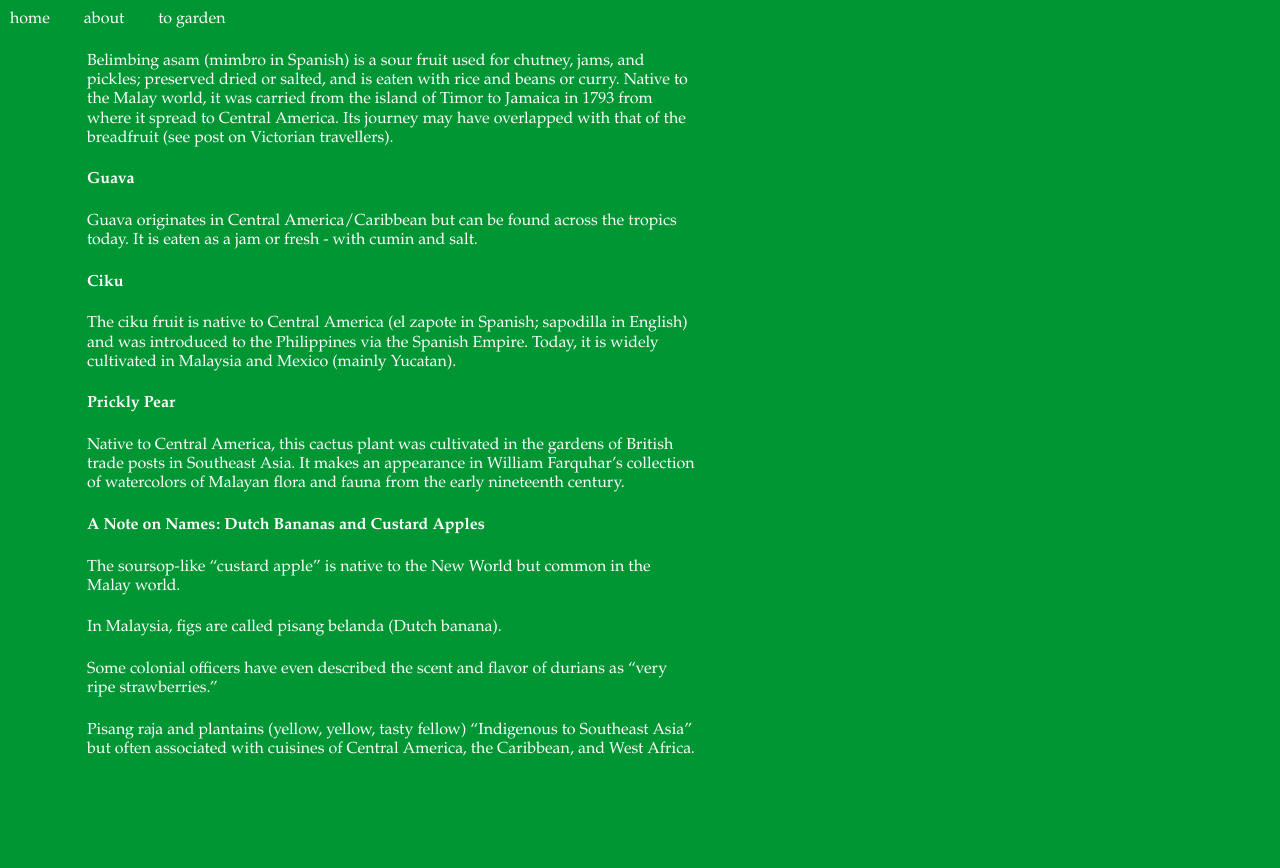
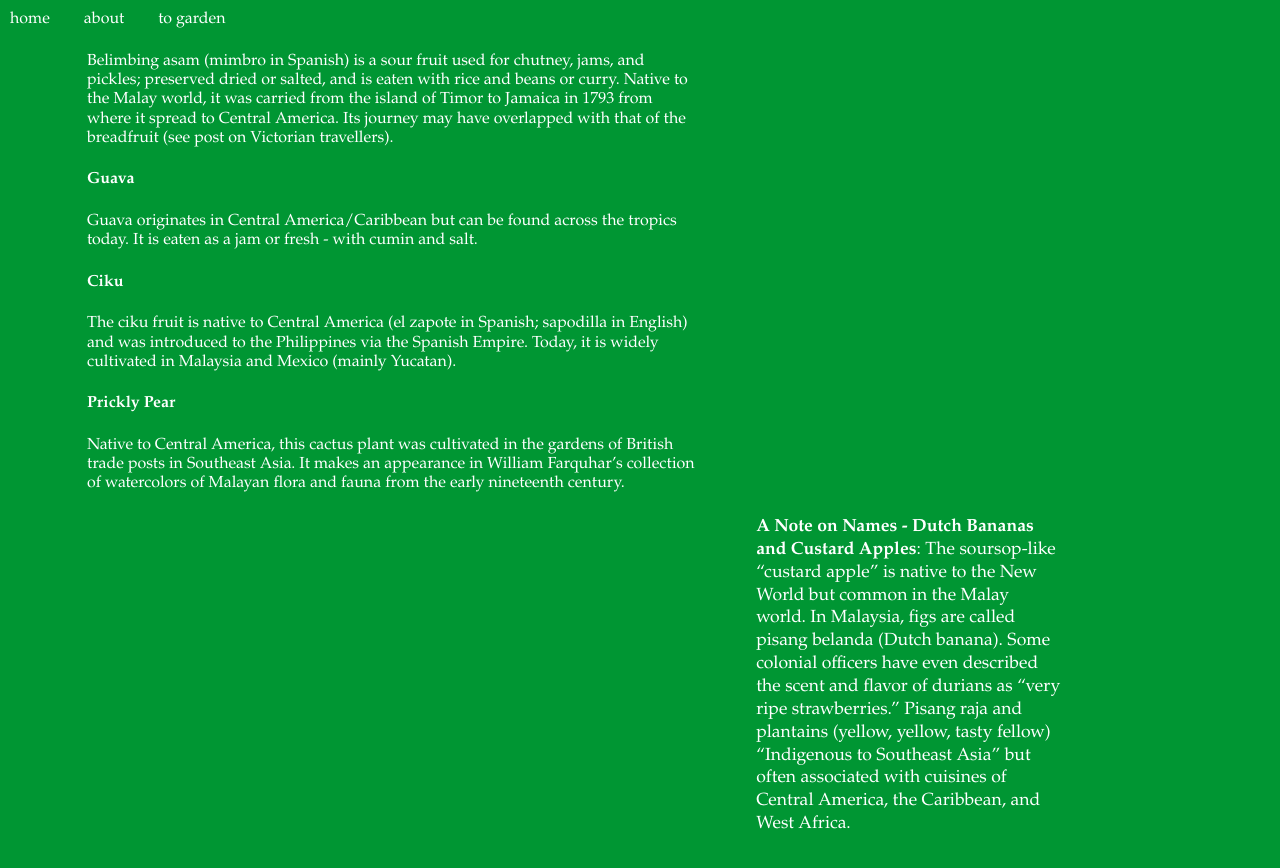
Before and after one commit to agnescameron/garden-blues-writing, a Jekyll site: the page built from _posts/2020-06-24-cash-crops.markdown, in a window 1280 px wide and 900 px high, scrolled down 684 px. Shown: the top 868 px of the window. Built offline with Jekyll 4.4.1, drawn with Linux system fonts in a browser that asks for light colours.

Commit message:
added gif post, edited margin notes and margin images

```diff
--- a/_posts/2020-06-23-take-root.markdown
+++ b/_posts/2020-06-23-take-root.markdown
@@ -16,3 +16,5 @@ Nancy also suggests that foods usually eaten savory in Honduras are served sweet
 There are also curious overlaps. Take for instance sopa de caracol from the Caribbean coast (towns like Tela and La Ceiba serve this soup in eateries). Here, conch meat is simmered in coconut milk with coconut flesh, yucca, plantains, and spices like coriander, cinnamon, and cumin. This soup is strikingly similar to the Thai laksa with white fish, chilis, fat flat egg noodles, and fresh herbs in coconut milk.
 
 Is the difference to be found in cooking techniques? Steaming (kuih, dumplings, fish, okra, etc.), fermenting (perut ikan, tapai, belacan), and pickling (acar awar) foods is very common in Malaysia and less so in Honduras. But there will always be exceptions such as the pickled curtido served with pupusas (granted that is supposedly a Salvadoran food).
+
+![]( takeroot.png "take root in massachusetts" )
--- a/_posts/2020-06-24-cash-crops.markdown
+++ b/_posts/2020-06-24-cash-crops.markdown
@@ -31,13 +31,7 @@ The ciku fruit is native to Central America (el zapote in Spanish; sapodilla in
 
 Native to Central America, this cactus plant was cultivated in the gardens of British trade posts in Southeast Asia. It makes an appearance in William Farquhar’s collection of watercolors of Malayan flora and fauna from the early nineteenth century.
 
-**A Note on Names: Dutch Bananas and Custard Apples**
-
-The soursop-like “custard apple” is native to the New World but common in the Malay world.
-
-In Malaysia, figs are called pisang belanda (Dutch banana).
-
-Some colonial officers have even described the scent and flavor of durians as “very ripe strawberries.”
-
-Pisang raja and plantains (yellow, yellow, tasty fellow)
+<span class="marginnote">
+   **A Note on Names - Dutch Bananas and Custard Apples**: The soursop-like “custard apple” is native to the New World but common in the Malay world. In Malaysia, figs are called pisang belanda (Dutch banana). Some colonial officers have even described the scent and flavor of durians as “very ripe strawberries.” Pisang raja and plantains (yellow, yellow, tasty fellow)
 “Indigenous to Southeast Asia” but often associated with cuisines of Central America, the Caribbean, and West Africa.
+</span>
--- a/_posts/2020-06-24-eurasian-chefs.markdown
+++ b/_posts/2020-06-24-eurasian-chefs.markdown
@@ -9,4 +9,6 @@ Semine realized a curious echo of her own biography in researching early records
 
 Beb Vuyk’s recipes are in the process of being translated. You can follow the project on [pisang.susu](https://pisangsusu.com "pisangsusu")
 
-![]( IMG_7440.JPG "cyanotype of pandan thai basil lime leaf and curry leaf" )
+<span class="marginnote">
+	<img src="{{ 'IMG_7440.JPG' | prepend: site.baseurl }}" alt="full width image" />cyanotype of pandan thai basil lime leaf and curry leaf
+</span>!
```
Also changed, not shown: _posts/2020-06-23-theory-note.markdown (+5 -2 lines), _posts/2020-07-23-kikkoman.md (+6 -1 lines), _posts/2020-07-23-pacing-the-web.md (+5 -2 lines), _posts/2020-07-30-hot_day_gif.md (added, +10 -0 lines), _posts/hot_day_gif.md (added, +10 -0 lines), takeroot.png, 5 other files.
